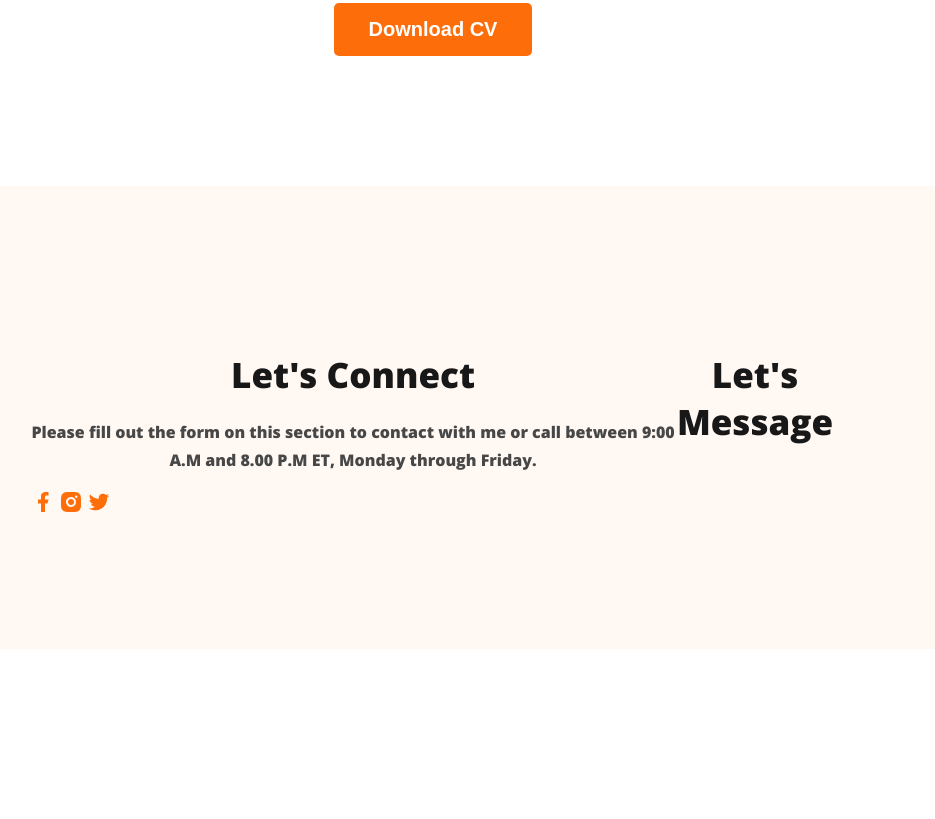
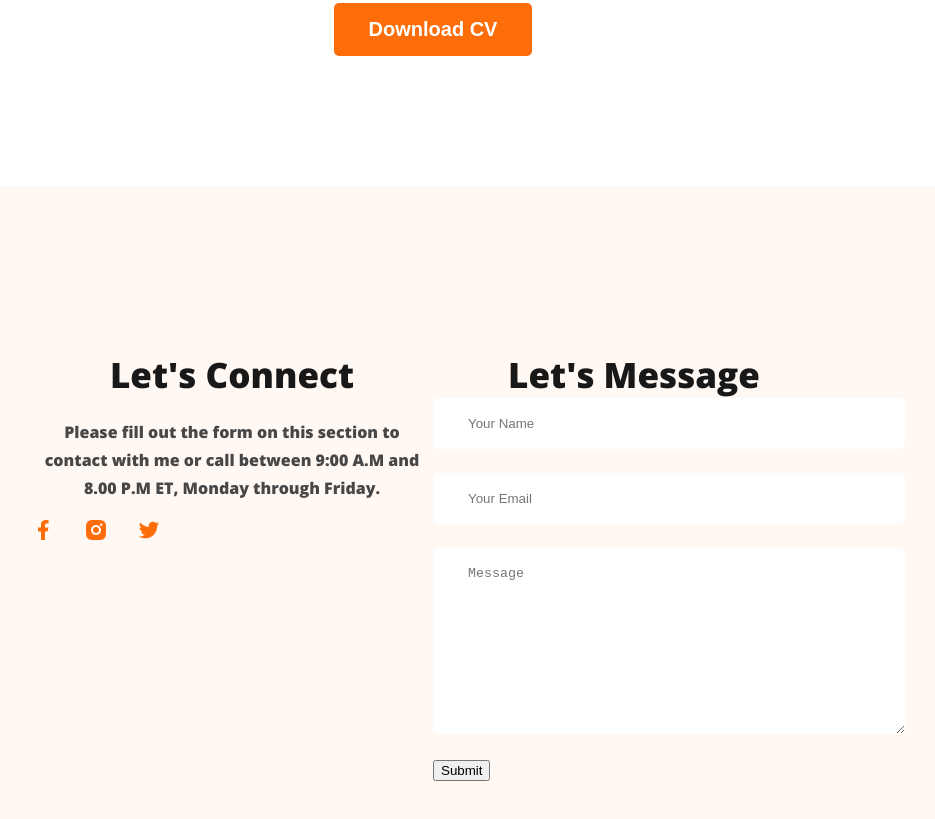
Before and after one commit to Safi022/webdeveloper-portfolio, a plain HTML site: page index.html in a window 1280 px wide. Shown: the part 3294-4113 px from the top of the page, without its empty margins (207-1142 px from the left). Before the commit the page ends 3951 px from the top, so only its background shows below. Drawn offline with nearby package versions, Linux system fonts and the light colour scheme.

Commit message:
finished the footer section

```diff
--- a/Styles/portfolio.css
+++ b/Styles/portfolio.css
@@ -189,3 +189,21 @@ footer{
     padding: 130px 230px;
     margin-top: 100px;
 }
+.foot-col{
+    width: 50%;
+    gap: 100px;
+}
+.cf input[type="text"], .cf input[type="email"], textarea{
+    display: block;
+    margin-bottom: 24px;
+    padding: 18px 35px;
+    color: var(--dark-03, #757575);
+    /* font-family: Open Sans; */
+    border-radius: 5px;
+    background:  #FFF;
+    border: 0px;
+    width: 100%;
+}
+.social-icon a{
+    margin-right: 25px;
+}
--- a/index.html
+++ b/index.html
@@ -154,6 +154,12 @@
          </div>
          <div class="foot-col">
             <h3 class="sec-title">Let's Message</h3>
+            <form class="cf" action="">
+                <input type="text" placeholder="Your Name">
+                <input type="email" name="" id="" placeholder="Your Email">
+                <textarea name="" id="" placeholder="Message" cols="30" rows="10"></textarea>
+                <input type="submit" value="Submit">
+            </form>
          </div>
     </footer>
 </body>
```
